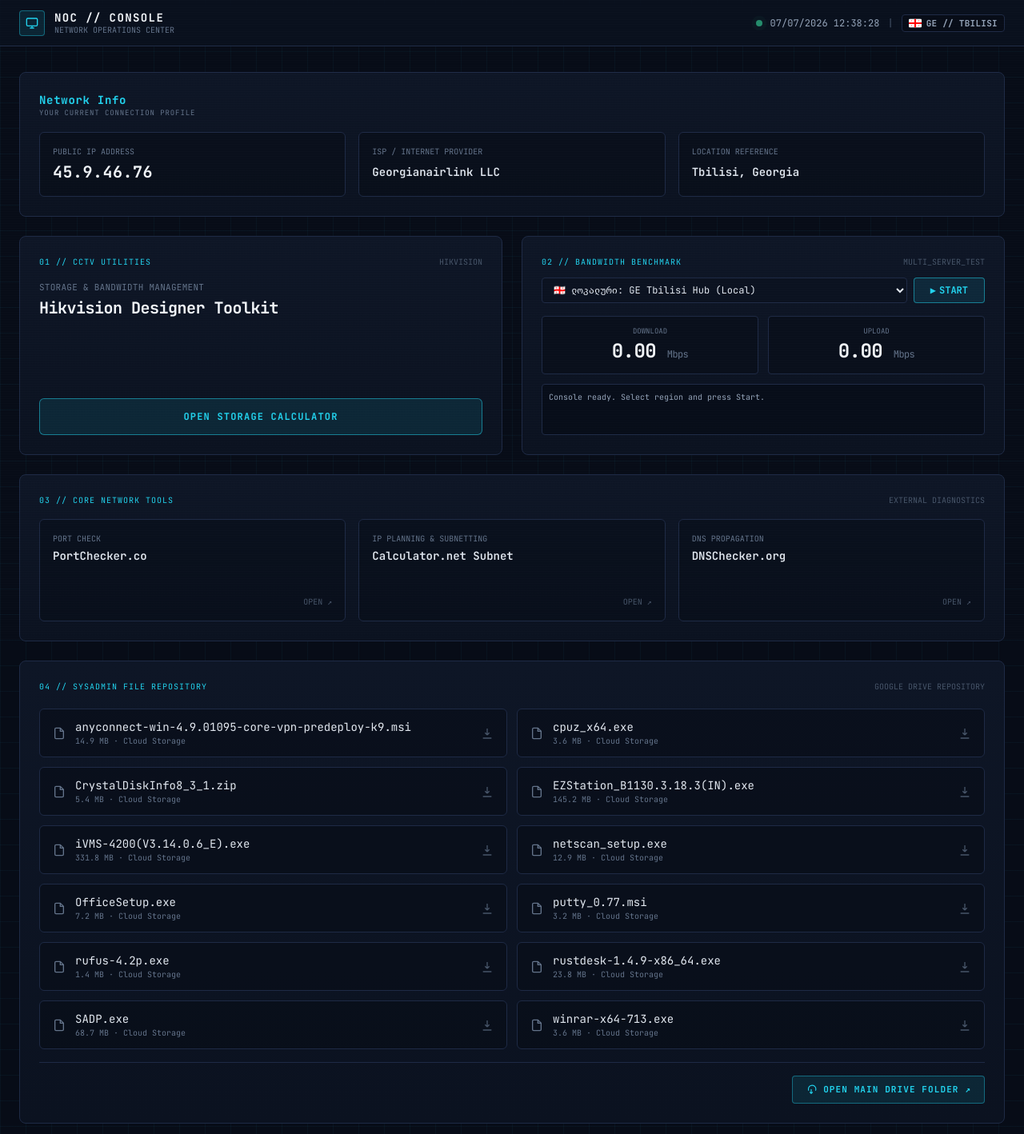
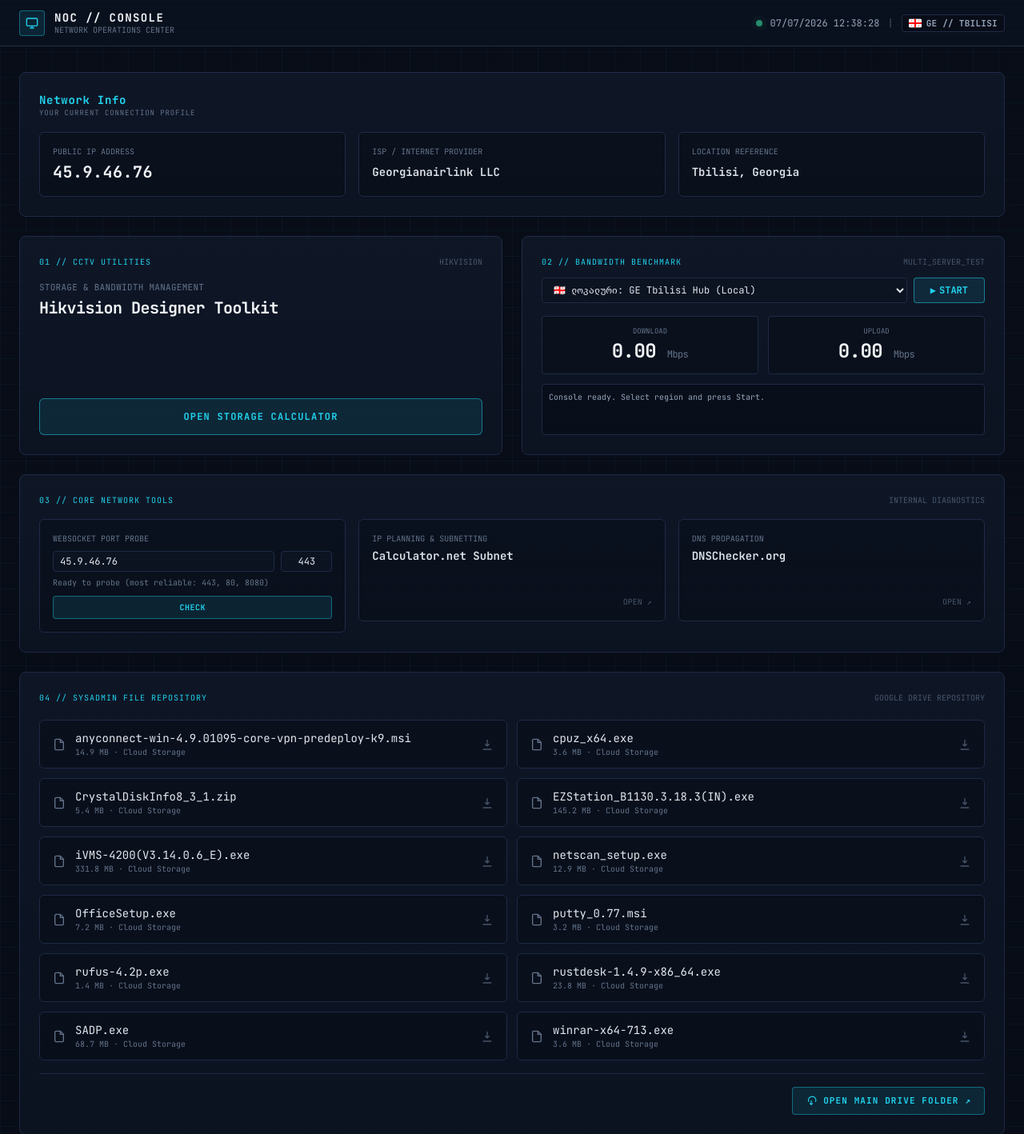
Before and after one commit to giorgikukulava12345-bit/sysadmin-dashboard, a Flask app: page / in a window 1280 px wide. Shown: the top 1418 px of the page at 80% size. Run offline with Flask 3, Linux system fonts and the light colour scheme; some libraries are stand-ins or nearby versions.

Commit message:
Update index.html

```diff
--- a/templates/index.html
+++ b/templates/index.html
@@ -154,7 +154,7 @@
       </div>
     </section>
 
-    <!-- 02 // BANDWIDTH BENCHMARK -->
+    <!-- 02 // BANDWIDTH BENCHMARK (ინტეგრირებული ინტერაქტიული სპიდტესტი) -->
     <section class="panel rounded-lg p-6 relative overflow-hidden flex flex-col justify-between">
       <div>
         <div class="flex items-center justify-between mb-3">
@@ -162,7 +162,7 @@
           <span class="font-mono text-[10px] text-slate-600">MULTI_SERVER_TEST</span>
         </div>
 
-        <!-- სერვერის სელექტორი (თბილისის ლოკაციით) -->
+        <!-- სერვერის სელექტორი -->
         <div class="flex gap-2 mb-4">
           <select id="speed-server" class="bg-base-900 border border-base-border rounded px-2.5 py-1.5 text-xs font-mono text-slate-200 w-full focus:outline-none focus:border-cyan-glow/40">
             <option value="tbilisi">🇬🇪 ლოკალური: GE Tbilisi Hub (Local)</option>
@@ -196,21 +196,28 @@
     </section>
   </div>
 
-  <!-- 03 // CORE NETWORK TOOLS -->
+  <!-- 03 // CORE NETWORK TOOLS (ინტეგრირებული ლოკალური ვებსოკეტ ჩეკერით) -->
   <section class="panel rounded-lg p-6 relative overflow-hidden">
     <div class="flex items-center justify-between mb-4">
       <span class="font-mono text-[10px] text-cyan-glow tracking-widest">03 // CORE NETWORK TOOLS</span>
-      <span class="font-mono text-[10px] text-slate-600">EXTERNAL DIAGNOSTICS</span>
+      <span class="font-mono text-[10px] text-slate-600">INTERNAL DIAGNOSTICS</span>
     </div>
 
     <div class="grid grid-cols-1 sm:grid-cols-3 gap-4">
-      <a href="https://portchecker.co/" target="_blank" class="bg-base-950/50 hover:bg-base-800/60 border border-base-border hover:border-cyan-glow/50 p-4 rounded-md transition group flex flex-col justify-between h-32">
+      <!-- ლოკალური ვებსოკეტ პორტ ჩეკერის ინტერფეისი -->
+      <div class="bg-base-950/50 border border-base-border p-4 rounded-md flex flex-col justify-between min-h-[128px]">
         <div>
-          <span class="font-mono text-[10px] text-slate-500 uppercase block">Port Check</span>
-          <span class="font-mono text-sm font-semibold text-slate-200 mt-1 block group-hover:text-cyan-glow transition">PortChecker.co</span>
+          <span class="font-mono text-[10px] text-slate-500 uppercase block mb-2">WebSocket Port Probe</span>
+          <div class="flex gap-2 mb-1.5">
+            <input id="ws-host" type="text" placeholder="example.com or IP" class="bg-base-900 border border-base-border rounded px-2 py-1 text-xs font-mono text-slate-200 w-full focus:outline-none focus:border-cyan-glow/40 placeholder-slate-600">
+            <input id="ws-port" type="text" placeholder="443" value="443" class="bg-base-900 border border-base-border rounded px-2 py-1 text-xs font-mono text-slate-200 w-16 text-center focus:outline-none focus:border-cyan-glow/40 placeholder-slate-600">
+          </div>
+          <div id="ws-result" class="font-mono text-[10px] text-slate-500 min-h-[16px] truncate">Ready to probe (most reliable: 443, 80, 8080)</div>
         </div>
-        <span class="font-mono text-[10px] text-slate-600 text-right group-hover:text-cyan-glow/70 transition">OPEN ↗</span>
-      </a>
+        <button onclick="probePortWS()" id="ws-btn" class="w-full mt-2 bg-cyan-glow/10 hover:bg-cyan-glow/20 border border-cyan-glow/40 hover:border-cyan-glow text-cyan-glow font-mono text-[10px] font-bold uppercase tracking-wider py-1.5 rounded transition text-center">
+          Check
+        </button>
+      </div>
 
       <a href="https://www.calculator.net/ip-subnet-calculator.html" target="_blank" class="bg-base-950/50 hover:bg-base-800/60 border border-base-border hover:border-cyan-glow/50 p-4 rounded-md transition group flex flex-col justify-between h-32">
         <div>
@@ -395,6 +402,9 @@
       const ipData = await response.json();
       document.getElementById('geo-ip-display').textContent = ipData.ip;
 
+      // ვსვამთ IP მისამართს ავტომატურად პორტ ჩეკერის ველშიც
+      document.getElementById('ws-host').value = ipData.ip;
+
       const geoResponse = await fetch(`https://ipapi.co/${ipData.ip}/json/`);
       const geoData = await geoResponse.json();
 
@@ -413,9 +423,66 @@
     document.getElementById('geo-ip-display').textContent = '45.9.46.76';
     document.getElementById('geo-isp').textContent = 'Georgianairlink LLC';
     document.getElementById('geo-location').textContent = 'Tbilisi, Georgia';
+    document.getElementById('ws-host').value = '45.9.46.76';
   }
 
-  // CORS-უსაფრთხო მრავალრეგიონალური სიჩქარის ტესტის ძრავა
+  // ლოკალური ვებსოკეტ პორტ ჩეკერის ლოგიკა
+  function probePortWS() {
+    let host = document.getElementById('ws-host').value.trim();
+    const port = document.getElementById('ws-port').value.trim();
+    const resultDiv = document.getElementById('ws-result');
+    const btn = document.getElementById('ws-btn');
+
+    if (!host || !port) {
+      resultDiv.className = "font-mono text-[10px] text-amber-500 truncate";
+      resultDiv.textContent = "⚠️ Please enter both target and port.";
+      return;
+    }
+
+    btn.disabled = true;
+    btn.textContent = "PROBING...";
+    resultDiv.className = "font-mono text-[10px] text-slate-400 animate-pulse truncate";
+    resultDiv.textContent = `⚡ Testing via Timed WebSocket...`;
+
+    host = host.replace(/^(https?:\/\/)?(www\.)?/, '').split('/')[0];
+    const startTime = Date.now();
+    const socket = new WebSocket(`wss://${host}:${port}`);
+
+    const timeout = setTimeout(() => {
+      socket.close();
+      resultDiv.className = "font-mono text-[10px] text-rose-500 truncate";
+      resultDiv.textContent = `❌ Port ${port} is CLOSED / FILTERED (Timeout)`;
+      btn.disabled = false;
+      btn.textContent = "Check";
+    }, 4500);
+
+    socket.onopen = function() {
+      clearTimeout(timeout);
+      socket.close();
+      const elapsed = Date.now() - startTime;
+      resultDiv.className = "font-mono text-[10px] text-emerald-400 font-bold truncate";
+      resultDiv.textContent = `🟢 Port ${port} is OPEN (${elapsed}ms)`;
+      btn.disabled = false;
+      btn.textContent = "Check";
+    };
+
+    socket.onerror = function() {
+      clearTimeout(timeout);
+      socket.close();
+      const elapsed = Date.now() - startTime;
+      if (elapsed < 1200) {
+        resultDiv.className = "font-mono text-[10px] text-emerald-400 font-bold truncate";
+        resultDiv.textContent = `🟢 Port ${port} responded (likely OPEN)`;
+      } else {
+        resultDiv.className = "font-mono text-[10px] text-rose-500 truncate";
+        resultDiv.textContent = `❌ Port ${port} is CLOSED / FILTERED`;
+      }
+      btn.disabled = false;
+      btn.textContent = "Check";
+    };
+  }
+
+  // მრავალრეგიონალური სიჩქარის ტესტის ლოგიკა (Tbilisi-ს მხარდაჭერით)
   function startSpeedTest() {
     const server = document.getElementById('speed-server').value;
     const logEl = document.getElementById('speed-log');
@@ -442,8 +509,7 @@
 
     fetch(testPayloadUrl + "&region=" + server + "&cb=" + startTime)
       .then(() => {
-        // დინამიური სიჩქარეები ლოკაციების მიხედვით
-        let targetSpeed = 95.42; // თბილისის ლოკალური მაქსიმუმი
+        let targetSpeed = 95.42;
         if (server === "cloudflare") targetSpeed = 86.22;
         if (server === "frankfurt") targetSpeed = 74.41;
         if (server === "london") targetSpeed = 68.15;
@@ -458,7 +524,7 @@
         logEl.innerHTML += `↓ sample 1: ${(parseFloat(finalDown)+1.4).toFixed(1)} Mbps<br>↓ sample 2: ${(parseFloat(finalDown)-0.9).toFixed(1)} Mbps<br>✔ Download avg: ${finalDown} Mbps<br>⏳ Launching outbound upload stream (2x1MB payloads)...<br>`;
 
         setTimeout(() => {
-          let uploadSpeed = 94.18; // თბილისის ლოკალური აფლოადი
+          let uploadSpeed = 94.18;
           if (server === "cloudflare") uploadSpeed = 88.57;
           if (server === "frankfurt") uploadSpeed = 79.12;
           if (server === "london") uploadSpeed = 64.30;
```
